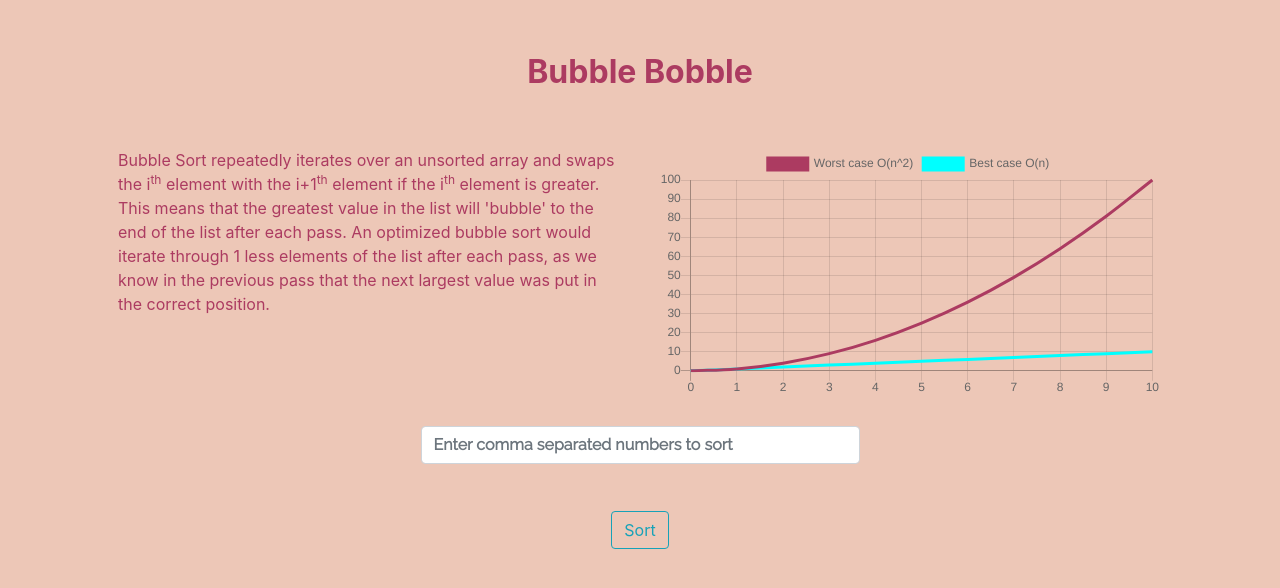
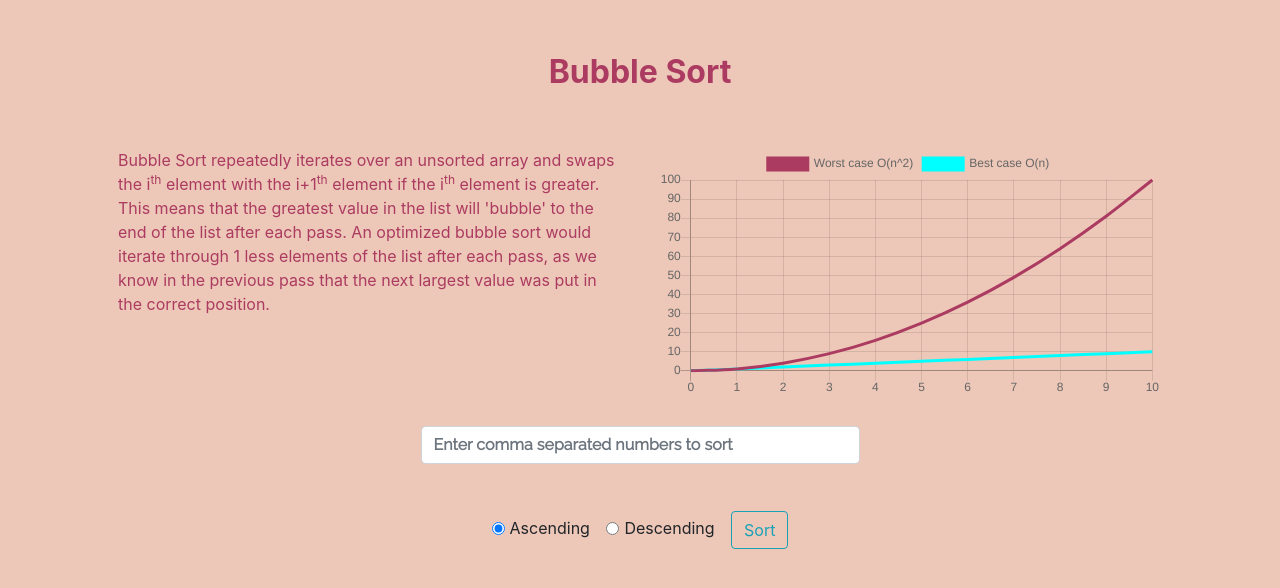
Before and after one commit to taimurshaikh/Sorts, a Flask app: page /sorts/bubbleSort in a window 1280 px wide. Shown: the part 88-676 px from the top of the page. Run offline with Flask 2, Linux system fonts and the light colour scheme; some libraries are stand-ins or nearby versions.

Commit message:
Allowed for elements to be sorted in descending order

```diff
--- a/app.py
+++ b/app.py
@@ -64,7 +64,9 @@ def bubbleSort():
         lst.remove("")
     # Perform bubble sort on user data and store information about whether the value was found, how many steps it took and the first occuring index of the value
     (res, steps) = bSort(lst)
-
+    order = request.form.get("order")
+    if order == "descending":
+        res = res[::-1]
     return render_template("bubbleSort.html", sortDone=True, res=res, steps=steps)
 
 @app.route("/sorts/mergeSort", methods=["GET", "POST"])
@@ -88,6 +90,9 @@ def mergeSort():
         res = -1
     # Perform merge sort on user data and store information about whether the value was found, how many steps it took and the first occuring index of the value
     res = mSort(lst)
+    order = request.form.get("order")
+    if order == "descending":
+        res = res[::-1]
     return render_template("mergeSort.html", sortDone=True, res=res)
 
 @app.route("/searches/linearSearch", methods=["GET", "POST"])
--- a/helpers.py
+++ b/helpers.py
@@ -22,7 +22,7 @@ def convertToInts(lst):
     return [int(x) for x in lst]
 
 def bSort(vals):
-    if not isNumList(vals):
+    if not isNumList(vals) or not vals:
         return -1, -1
     vals = convertToInts(vals)
     steps = 0
@@ -39,6 +39,8 @@ def bSort(vals):
 # Temporary steps implementation with global variable
 mSortSteps = 0
 def mSort(vals):
+    if not vals:
+        return -1
     def merge(l1, l2):
         res = []
         while l1 and l2:
--- a/templates/bubbleSort.html
+++ b/templates/bubbleSort.html
@@ -8,7 +8,7 @@
   <div class = "row">
     <div class="col text-center">
       <div class="title">
-        Bubble Bobble
+        Bubble Sort
       </div>
     </div>
   </div>
@@ -31,12 +31,24 @@
             </div>
         </div>
     </div>
+    <div class="row">
+      <div class="col">
+        <div class="form-check form-check-inline">
+          <input class="form-check-input" type="radio" name="order" id="order" value="ascending" checked>
+          <label class="form-check-label" for="ascending">
+            Ascending
+          </label>
+        </div>
+        <div class="form-check form-check-inline">
+          <input class="form-check-input" type="radio" name="order" id="order" value="descending">
+          <label class="form-check-label" for="descending">
+            Descending
+          </label>
+        </div>
+        <button type="submit" class="btn btn-outline-info" form="elements" name="searchBtn" id="searchBtn">Sort</button>
+      </div>
+    </div>
   </form>
-  <div class="row">
-    <div class="col">
-      <button type="submit" class="btn btn-outline-info" form="elements" name="searchBtn" id="searchBtn">Sort</button>
-    </div>
-  </div>
   <div class="row">
     <div class="col">
       {% if sortDone %}
```
Also changed, not shown: templates/mergeSort.html (+17 -7 lines).
